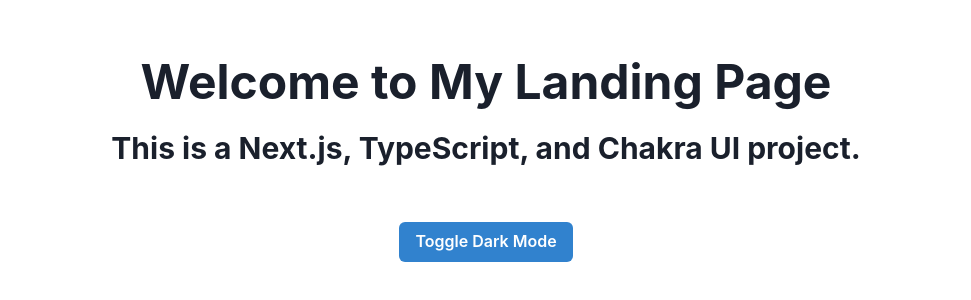
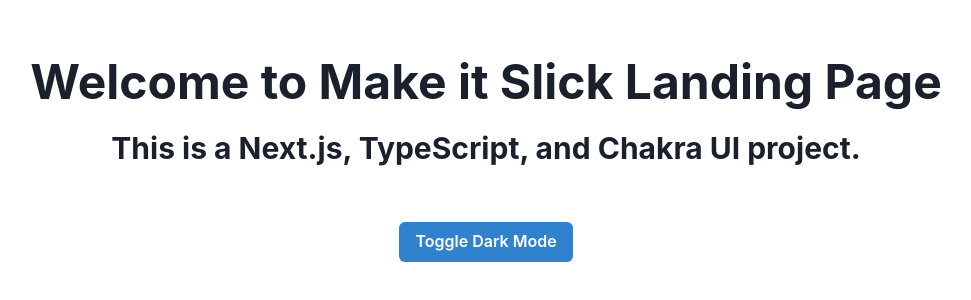
Before and after one commit to nicOwlas/make-it-slick, a Next.js app: page / in a window 1280 px wide. Shown: the part 240-540 px from the top of the page, without its empty margins (154-1125 px from the left). Built offline with nearby package versions, Linux system fonts and the light colour scheme.

Commit message:
Update text

```diff
--- a/pages/index.tsx
+++ b/pages/index.tsx
@@ -9,7 +9,7 @@
     <VStack minHeight="100vh" justifyContent="center" alignItems="center">
       <Box textAlign="center">
         <Heading as="h1" size="2xl">
-          Welcome to My Landing Page
+          Welcome to Make it Slick Landing Page
         </Heading>
         <Heading as="h2" size="lg" mt={6}>
           This is a Next.js, TypeScript, and Chakra UI project.
```
